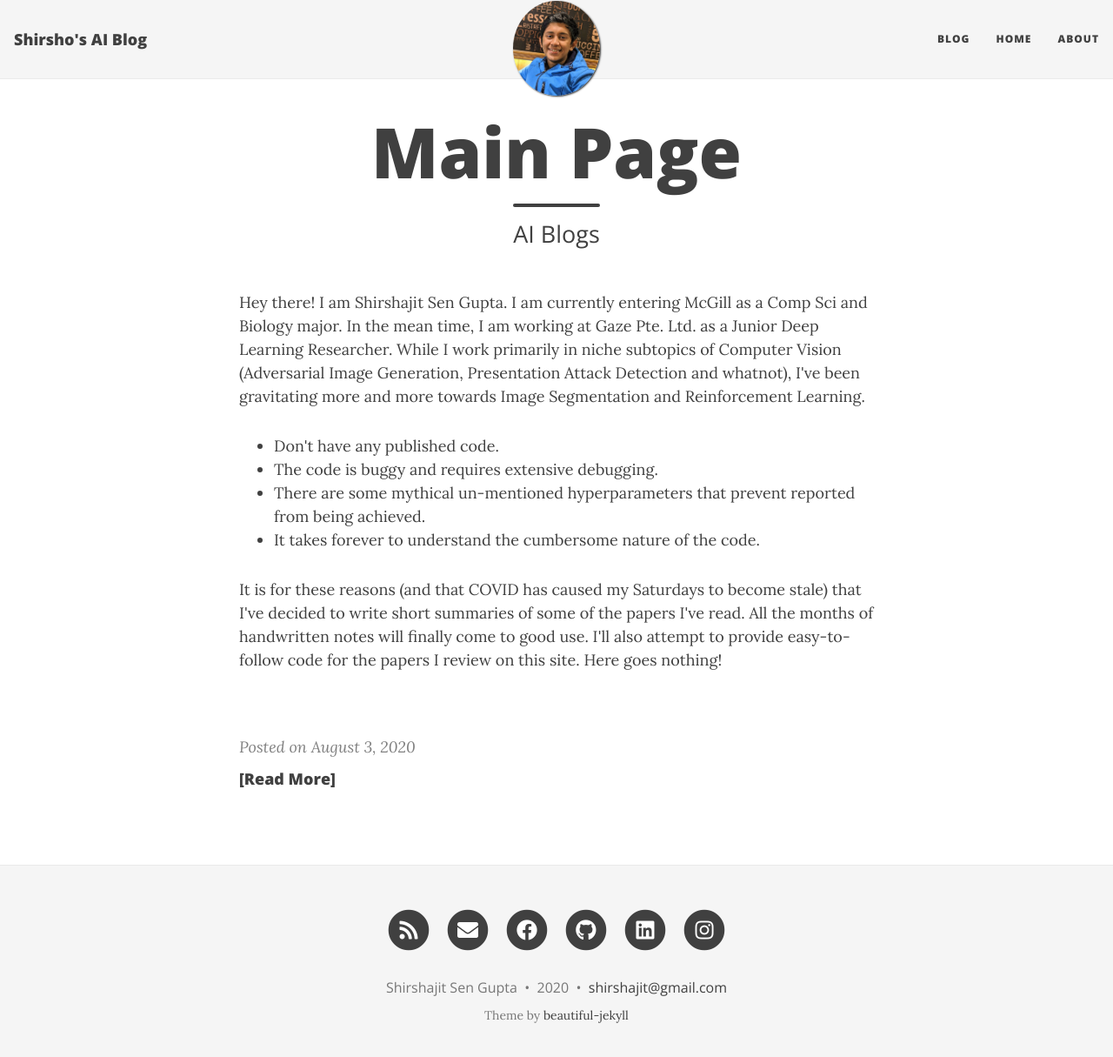
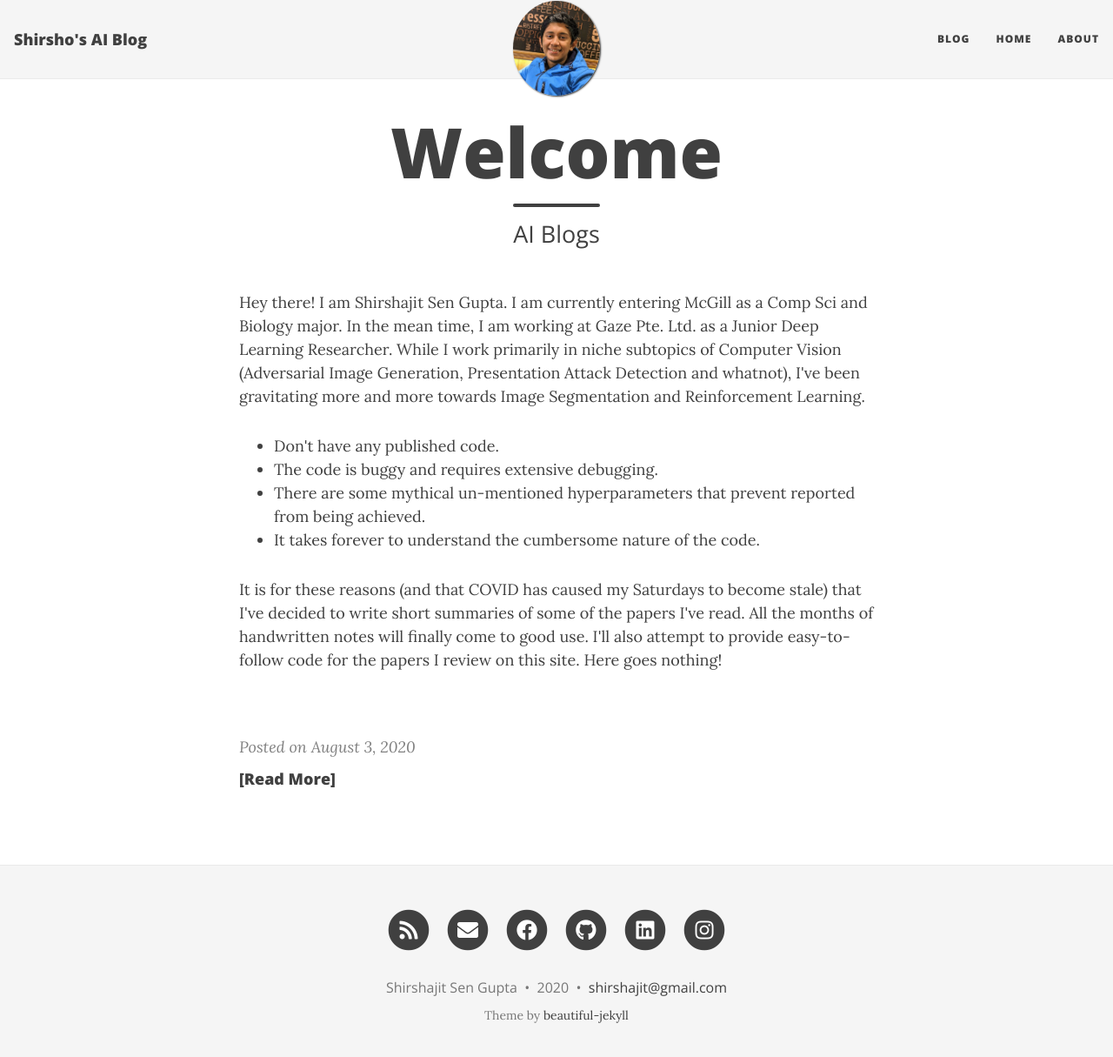
Before and after one commit to shirsho-12/shirsho-12.github.io, a Jekyll site: the page built from index.html, in a window 1280 px wide and 1228 px high. Shown: the top 1215 px of the window at 87% size. Built offline with Jekyll 4.4.1, drawn with Linux system fonts in a browser that asks for light colours; nearby versions of some CDN libraries; the list of posts is cut into pages by our own code.

Commit message:
Update index.html

```diff
--- a/index.html
+++ b/index.html
@@ -1,6 +1,6 @@
 ---
 layout: home
-title: "Main Page"
+title: "Welcome"
 subtitle: AI Blogs
 ---
 <body>
```
